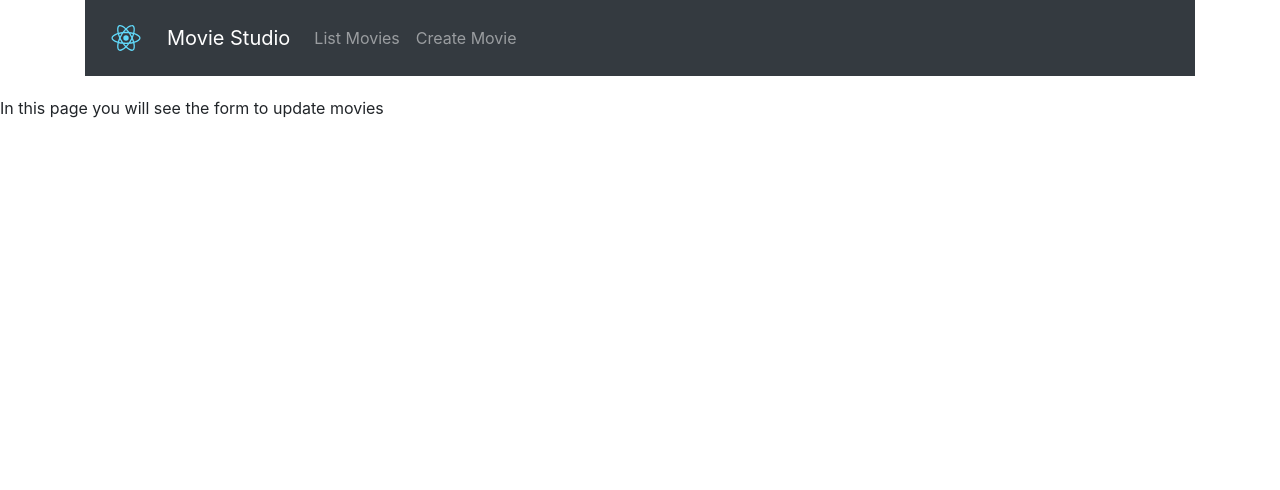
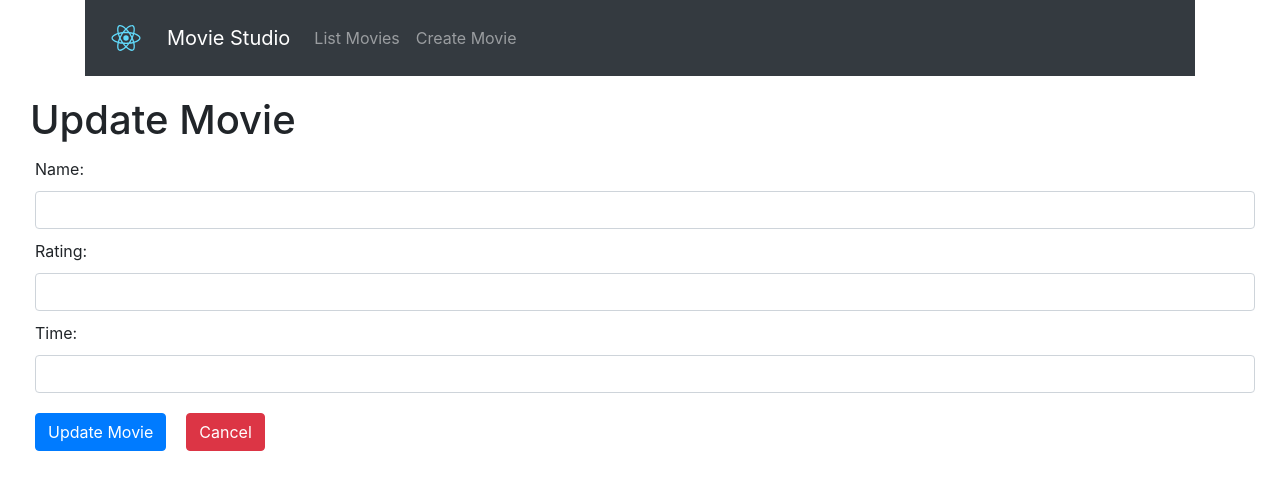
Before and after one commit to Vishnu-Prabhakaran/movie-store, a React (Create React App) app in the folder client/: page /movies/update/1 in a window 1280 px wide. Shown: the top 490 px of the page. Built offline with nearby package versions, Linux system fonts and the light colour scheme; no server answers.

Commit message:
Update Movie

```diff
--- a/client/src/pages/MoviesUpdate.jsx
+++ b/client/src/pages/MoviesUpdate.jsx
@@ -1,11 +1,96 @@
 import React, { Component } from 'react';
+import api from '../api';
+
+import {
+  Title,
+  Wrapper,
+  Label,
+  InputText,
+  AddButton,
+  CancelButton
+} from './Styles';
 
 class MoviesUpdate extends Component {
+  constructor(props) {
+    super(props);
+    this.state = {
+      id: this.props.match.params.id,
+      name: '',
+      rating: '',
+      time: ''
+    };
+  }
+  handleChangeInputName = async event => {
+    const name = event.target.value;
+    this.setState({ name });
+  };
+  handleChangeInpuRating = async event => {
+    const rating = event.target.validity.valid
+      ? event.target.value
+      : this.state.rating;
+
+    this.setState({ rating });
+  };
+  handleChangeInputTime = async event => {
+    const time = event.target.value;
+    this.setState({ time });
+  };
+
+  handleUpdateMovie = async () => {
+    const { id, name, rating, time } = this.state;
+    const arrayTime = time.split('/');
+    const payload = { name, rating, time: arrayTime };
+    await api.updateMovieById(id, payload).then(res => {
+      window.alert('Movie Sucessfully Updated!!');
+      this.state = {
+        name: '',
+        rating: '',
+        time: ''
+      };
+    });
+  };
+  componentDidMount = async () => {
+    const { id } = this.state;
+    const movie = await api.getMovieById(id);
+    this.setState({
+      name: movie.data.data.name,
+      rating: movie.data.data.rating,
+      time: movie.data.data.time.join('/')
+    });
+  };
+
   render() {
+    const { name, rating, time } = this.state;
+
     return (
-      <div>
-        <p> In this page you will see the form to update movies</p>
-      </div>
+      <Wrapper>
+        <Title> Update Movie</Title>
+        <Label> Name:</Label>
+        <InputText
+          type='text'
+          value={name}
+          onChange={this.handleChangeInputName}
+        />
+        <Label> Rating:</Label>
+        <InputText
+          type='number'
+          step='0.1'
+          lang='en-US'
+          min='0'
+          max='10'
+          pattern='[0-9]+([,\.][0-9]+)?'
+          value={rating}
+          onChange={this.handleChangeInpuRating}
+        />
+        <Label>Time:</Label>
+        <InputText
+          type='text'
+          value={time}
+          onChange={this.handleChangeInputTime}
+        />
+        <AddButton onClick={this.handleUpdateMovie}> Update Movie</AddButton>
+        <CancelButton href={'/movies/list'}>Cancel</CancelButton>
+      </Wrapper>
     );
   }
 }
```
